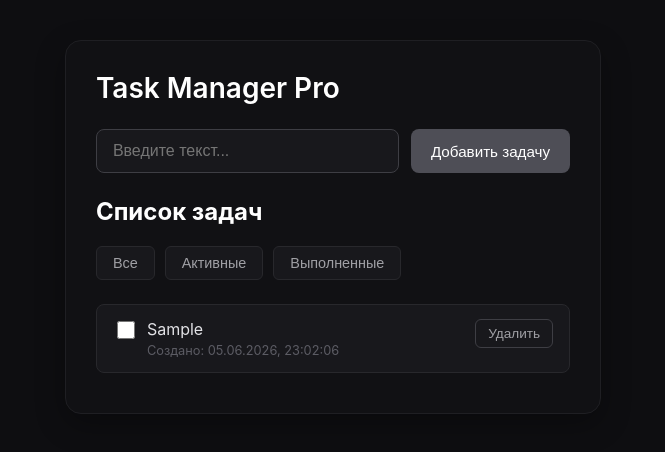
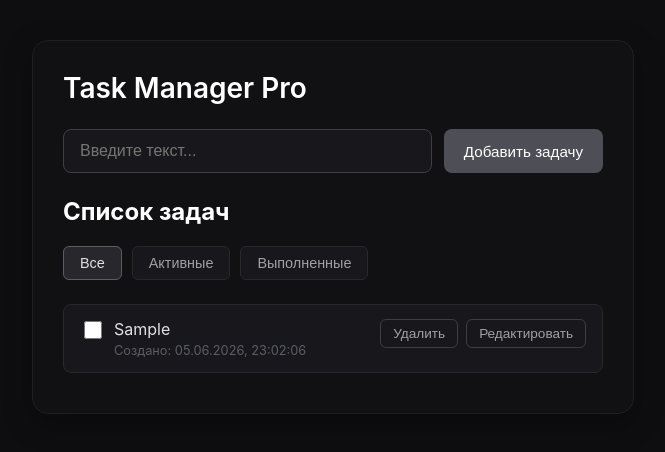
Before and after one commit to SmailovAleksei/task_manager, a React (Vite) app: page / in a window 1280 px wide. Both pictures are taken after typing "Sample" into the empty fields and a click on the button "Добавить задачу". Shown: the top 452 px of the page, without its empty margins (338-1003 px from the left). Built offline with nearby package versions, Linux system fonts and the light colour scheme.

Commit message:
redo logic fixed

```diff
--- a/src/App.jsx
+++ b/src/App.jsx
@@ -10,15 +10,19 @@ function App() {
 
     // 1. Загрузка из localStorage ОДИН раз при старте
     useEffect(() => {
-        const saved = localStorage.getItem('tasks');
-        if (saved) dispatch(loadTasks(JSON.parse(saved)));
+        try {
+            const saved = localStorage.getItem('tasks');
+
+            if (saved) {
+                dispatch(loadTasks(JSON.parse(saved)));
+            }
+        } catch (error) {
+            console.error('Ошибка чтения localStorage', error);
+        }
     }, [dispatch]);
-
     // 2. Авто-сохранение при каждом изменении списка задач
     useEffect(() => {
-        if (Array.isArray(tasks)) {
             localStorage.setItem('tasks', JSON.stringify(tasks));
-        }
     }, [tasks]);
 
     return (
--- a/src/components/TaskList/TaskList.css
+++ b/src/components/TaskList/TaskList.css
@@ -7,7 +7,6 @@
 
 .task-item {
     display: flex;
-    /* ИЗМЕНИЛИ ЭТУ СТРОКУ: выравнивание по верхнему краю (по уровню текста) */
     align-items: flex-start;
     justify-content: space-between;
     padding: 14px 16px;
@@ -17,12 +16,11 @@
     margin-bottom: 10px;
 }
 
-/* === НОВЫЙ БЛОК: Выстраивает текст и дату столбиком === */
 .task-info-block {
     display: flex;
-    flex-direction: column; /* Ставит дату строго под текст */
-    flex: 1;                /* Занимает всю середину, отодвигая кнопку вправо */
-    margin-right: 12px;     /* Отступ перед кнопкой "Удалить" */
+    flex-direction: column;
+    flex: 1;
+    margin-right: 12px;
 }
 
 .task-text {
@@ -30,32 +28,29 @@
     font-size: 1rem;
     word-break: break-word;
     transition: color 0.2s, text-decoration 0.2s;
-    /* Убрали flex: 1 и margin-right отсюда, так как они теперь на контейнере */
 }
 
-/* === НОВЫЙ БЛОК: Стили для красивого вывода даты === */
 .task-date {
-    font-size: 0.8rem;      /* Чуть меньше основного текста */
-    color: #5c5c64;         /* Приглушенный серый цвет в тон темы */
-    margin-top: 4px;        /* Небольшой отступ сверху от текста задачи */
+    font-size: 0.8rem;
+    color: #5c5c64;
+    margin-top: 4px;
 }
 
-/* Класс, который активируется при task.completed === true */
 .task-completed {
     text-decoration: line-through;
-    color: #5c5c64; /* Серый блеклый текст */
+    color: #5c5c64;
 }
 
 .task-checkbox {
     width: 18px;
     height: 18px;
-    min-width: 18px;   /* ЖЕСТКО ЗАПРЕЩАЕМ чекбоксу сжиматься */
-    min-height: 18px;  /* ЖЕСТКО ЗАПРЕЩАЕМ чекбоксу сжиматься */
-    flex-shrink: 0;    /* Запрещаем flex-контейнеру уменьшать этот элемент */
-    accent-color: #5c5c64; /* Серый цвет галочки */
+    min-width: 18px;
+    min-height: 18px;
+    flex-shrink: 0;
+    accent-color: #5c5c64;
     cursor: pointer;
     margin-right: 12px;
-    margin-top: 2px;   /* Выравнивание по верхней строчке текста */
+    margin-top: 2px;
 }
 
 .task-delete-btn {
@@ -70,20 +65,18 @@
 }
 
 .task-delete-btn:hover {
-    background-color: #cf4343; /* Приглушенный красный при наведении */
+    background-color: #cf4343;
     border-color: #cf4343;
     color: #ffffff;
 }
 
-/* Контейнер для кнопок фильтрации */
 .filter-buttons {
     display: flex;
-    gap: 10px;            /* Отступ МЕЖДУ кнопками фильтра */
-    margin-top: 12px;     /* Отступ сверху от заголовка "Список задач" */
-    margin-bottom: 24px;  /* Отступ СНИЗУ между кнопками и первыми задачами */
+    gap: 10px;
+    margin-top: 12px;
+    margin-bottom: 24px;
 }
 
-/* Стили самих кнопок (чтобы они выглядели аккуратно) */
 .filter-btn {
     background-color: #18181c;
     border: 1px solid #28282c;
@@ -99,3 +92,73 @@
     background-color: #28282c;
     color: #e2e2e6;
 }
+
+.filter-btn.active {
+    background-color: #28282c;
+    border-color: #5c5c64;
+    color: #e2e2e6;
+}
+
+.task-edit-input {
+    background-color: #121214;
+    border: 1px solid #3e3e44;
+    color: #e2e2e6;
+    padding: 4px 8px;
+    border-radius: 6px;
+    font-size: 1rem;
+    font-family: inherit;
+    outline: none;
+    width: 100%;
+    box-sizing: border-box;
+    transition: border-color 0.2s;
+}
+
+.task-edit-input:focus {
+    border-color: #5c5c64;
+}
+
+.task-edit-btn, .task-save-btn {
+    background: none;
+    border: 1px solid #3e3e44;
+    color: #a0a0a5;
+    padding: 6px 12px;
+    border-radius: 6px;
+    font-size: 0.85rem;
+    cursor: pointer;
+    transition: all 0.2s;
+}
+
+.task-edit-btn:hover {
+    background-color: #28282c;
+    color: #e2e2e6;
+    border-color: #5c5c64;
+}
+
+.task-save-btn:hover {
+    background-color: #2e5c3e;
+    border-color: #3e7c53;
+    color: #ffffff;
+}
+
+.task-cancel-btn {
+    background: none;
+    border: 1px solid transparent;
+    color: #707075;
+    padding: 6px 12px;
+    border-radius: 6px;
+    font-size: 0.85rem;
+    cursor: pointer;
+    transition: all 0.2s;
+}
+
+.task-cancel-btn:hover {
+    color: #e2e2e6;
+}
+
+/* === Контейнеры для кнопок (вместо инлайновых стилей) === */
+.task-actions-view,
+.task-actions-edit {
+    display: flex;
+    align-items: center;
+    gap: 8px; /* Красивые одинаковые отступы между кнопками */
+}
--- a/src/components/TaskList/TaskList.jsx
+++ b/src/components/TaskList/TaskList.jsx
@@ -1,13 +1,17 @@
-import { useState,useEffect } from 'react';
+import { useState } from 'react';
 import { useDispatch, useSelector } from 'react-redux';
-import { removeTask, toggleTask } from '../../features/tasks/tasksSlice';
+import { removeTask, toggleTask, editTask } from '../../features/tasks/tasksSlice';
 import './TaskList.css';
 
 function TaskList() {
     const dispatch = useDispatch();
 
-    // Переименовали состояние в filterStatus
+    // Состояния для фильтрации
     const [filterStatus, setFilterStatus] = useState('all');
+
+    // Локальные состояния для режима редактирования
+    const [editingId, setEditingId] = useState(null);
+    const [editTitle, setEditTitle] = useState('');
 
     const handleRemoveTask = (id) => {
         dispatch(removeTask(id));
@@ -68,17 +72,59 @@ function TaskList() {
                         />
 
                         <div className="task-info-block">
+                            {/* Условный рендеринг: инпут ИЛИ текст задачи */}
+                            {editingId === task.id ? (
+                                <input
+                                    type="text"
+                                    value={editTitle}
+                                    onChange={(e) => setEditTitle(e.target.value)}
+                                    className="task-edit-input"
+                                />
+                            ) : (
                                 <span className={`task-text ${task.completed ? 'task-completed' : ''}`}>
                                     {task.title}
                                 </span>
+                            )}
                             <div className="task-date">
                                 Создано: {formattedDate}
                             </div>
                         </div>
 
+                        {/* Условный рендеринг КНОПОК */}
+                        {editingId === task.id ? (
+                            <div className="task-actions-edit">
+                                <button
+                                    onClick={() => {
+                                        dispatch(editTask({ id: task.id, title: editTitle }));
+                                        setEditingId(null);
+                                    }}
+                                    className="task-save-btn"
+                                >
+                                    Сохранить
+                                </button>
+                                <button
+                                    onClick={() => setEditingId(null)}
+                                    className="task-cancel-btn"
+                                >
+                                    Отмена
+                                </button>
+                            </div>
+                        ) : (
+                            <div className="task-actions-view">
                                 <button onClick={() => handleRemoveTask(task.id)} className="task-delete-btn">
                                     Удалить
                                 </button>
+                                <button
+                                    onClick={() => {
+                                        setEditingId(task.id);
+                                        setEditTitle(task.title);
+                                    }}
+                                    className="task-edit-btn"
+                                >
+                                    Редактировать
+                                </button>
+                            </div>
+                        )}
                     </div>
                 );
             })}
--- a/src/features/tasks/tasksSlice.js
+++ b/src/features/tasks/tasksSlice.js
@@ -10,10 +10,6 @@ const tasksSlice = createSlice({
 
     reducers: {
         addTask: (state, action) => {
-            // state.items.push(action.payload);
-            if (!Array.isArray(state.items)) {
-                state.items = [];
-            }
             state.items.push(action.payload);
         },
         removeTask: (state, action) => {
@@ -28,15 +24,22 @@ const tasksSlice = createSlice({
             }
         },
         loadTasks: (state, action) => {
-            // state.items = action.payload;
-            // Защита: если из localStorage пришел не массив, принудительно ставим пустой массив
             state.items = Array.isArray(action.payload) ? action.payload : [];
+        },
+        editTask: (state, action) => {
+            const task = state.items.find(
+                item => item.id === action.payload.id
+            );
+
+            if (task) {
+                task.title = action.payload.title;
+            }
         }
     },
 });
 
 
 
-export const { addTask,removeTask,toggleTask,loadTasks } = tasksSlice.actions;
+export const { addTask,removeTask,toggleTask,loadTasks,editTask } = tasksSlice.actions;
 
 export default tasksSlice.reducer;
```
Lines whose indentation alone changed are shown as unchanged.
